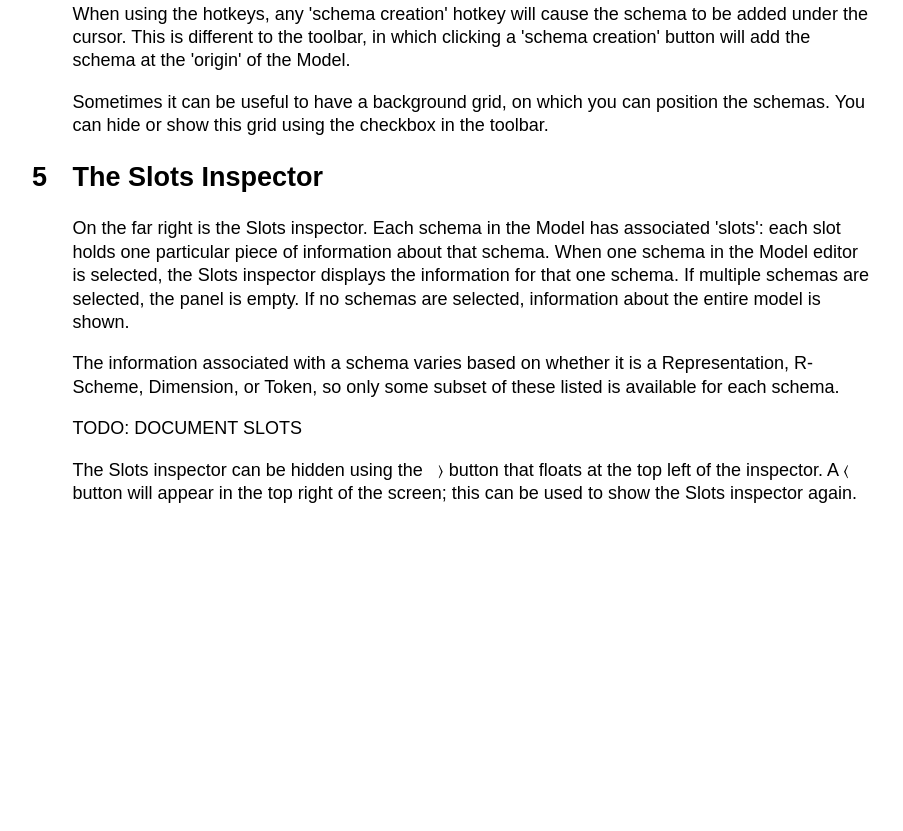
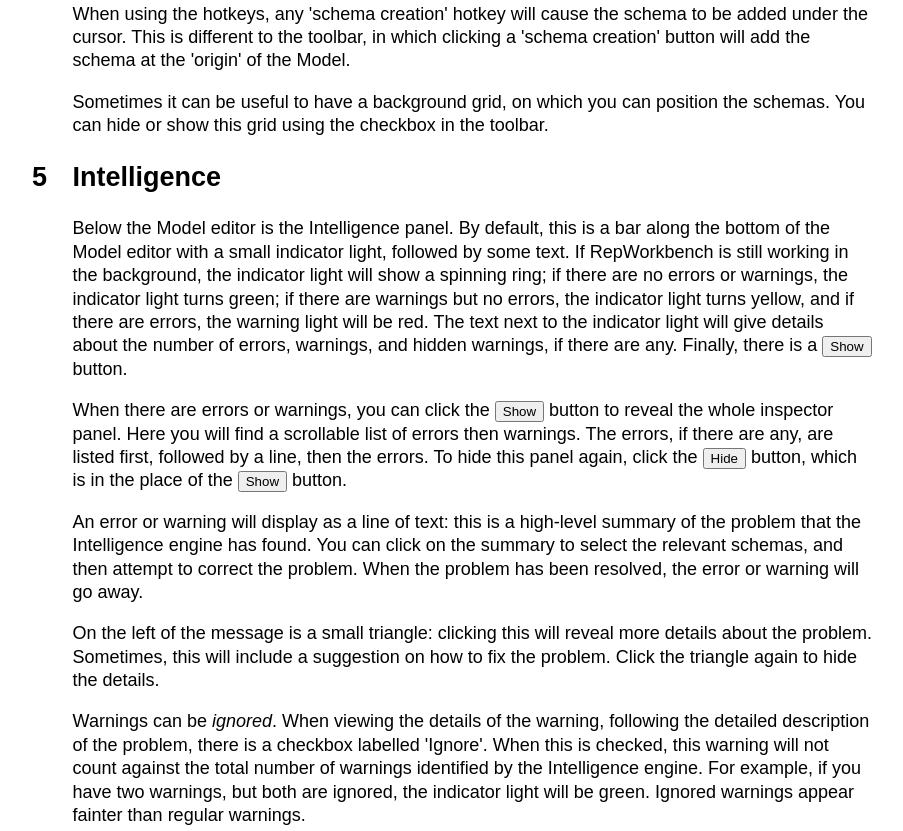
Before and after one commit to rep2rep/RepWorkbench, a website: page src/manual.html in a window 1280 px wide. Shown: the part 3490-4321 px from the top of the page, without its empty margins (167-1070 px from the left). Before the commit the page ends 4013 px from the top, so only its background shows below. Drawn offline with Linux system fonts and the light colour scheme.

Commit message:
Document the intelligence panel

```diff
--- a/src/manual.html
+++ b/src/manual.html
@@ -247,6 +247,40 @@
       hide or show this grid using the checkbox in the toolbar.
     </p>
 
+    <h2 id="intelligence">Intelligence</h2>
+    <p>
+      Below the Model editor is the Intelligence panel. By default, this is a bar along the bottom of the
+      Model editor with a small indicator light, followed by some text. If RepWorkbench is still working
+      in the background, the indicator light will show a spinning ring; if there are no errors or warnings,
+      the indicator light turns green; if there are warnings but no errors, the indicator light turns yellow,
+      and if there are errors, the warning light will be red. The text next to the indicator light will
+      give details about the number of errors, warnings, and hidden warnings, if there are any. Finally, there
+      is a <button>Show</button> button.
+    </p>
+    <p>
+      When there are errors or warnings, you can click the <button>Show</button> button to reveal the whole
+      inspector panel. Here you will find a scrollable list of errors then warnings. The errors, if there are
+      any, are listed first, followed by a line, then the errors. To hide this panel again, click the
+      <button>Hide</button> button, which is in the place of the <button>Show</button> button.
+    </p>
+    <p>
+      An error or warning will display as a line of text: this is a high-level summary of the problem that the
+      Intelligence engine has found. You can click on the summary to select the relevant schemas, and then attempt
+      to correct the problem. When the problem has been resolved, the error or warning will go away.
+    </p>
+    <p>
+      On the left of the message is a small triangle: clicking this will reveal more details about the problem.
+      Sometimes, this will include a suggestion on how to fix the problem. Click the triangle again to hide the
+      details.
+    </p>
+    <p>
+      Warnings can be <em>ignored</em>. When viewing the details of the warning, following the detailed
+      description of the problem, there is a checkbox labelled 'Ignore'. When this is checked, this warning will
+      not count against the total number of warnings identified by the Intelligence engine. For example, if you
+      have two warnings, but both are ignored, the indicator light will be green. Ignored warnings appear
+      fainter than regular warnings.
+    </p>
+
     <h2 id="slots-inspector">The Slots Inspector</h2>
     <p>
       On the far right is the Slots inspector. Each schema in the Model has associated 'slots':
```
